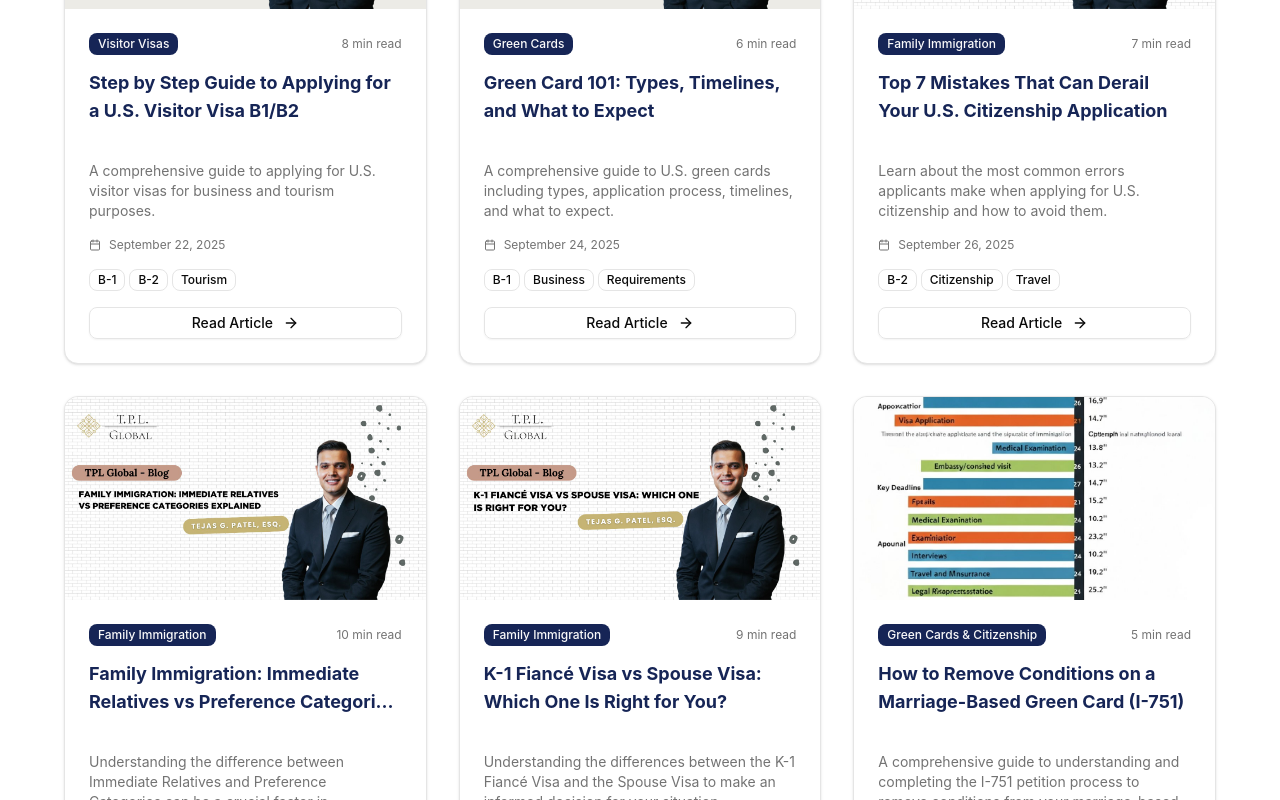
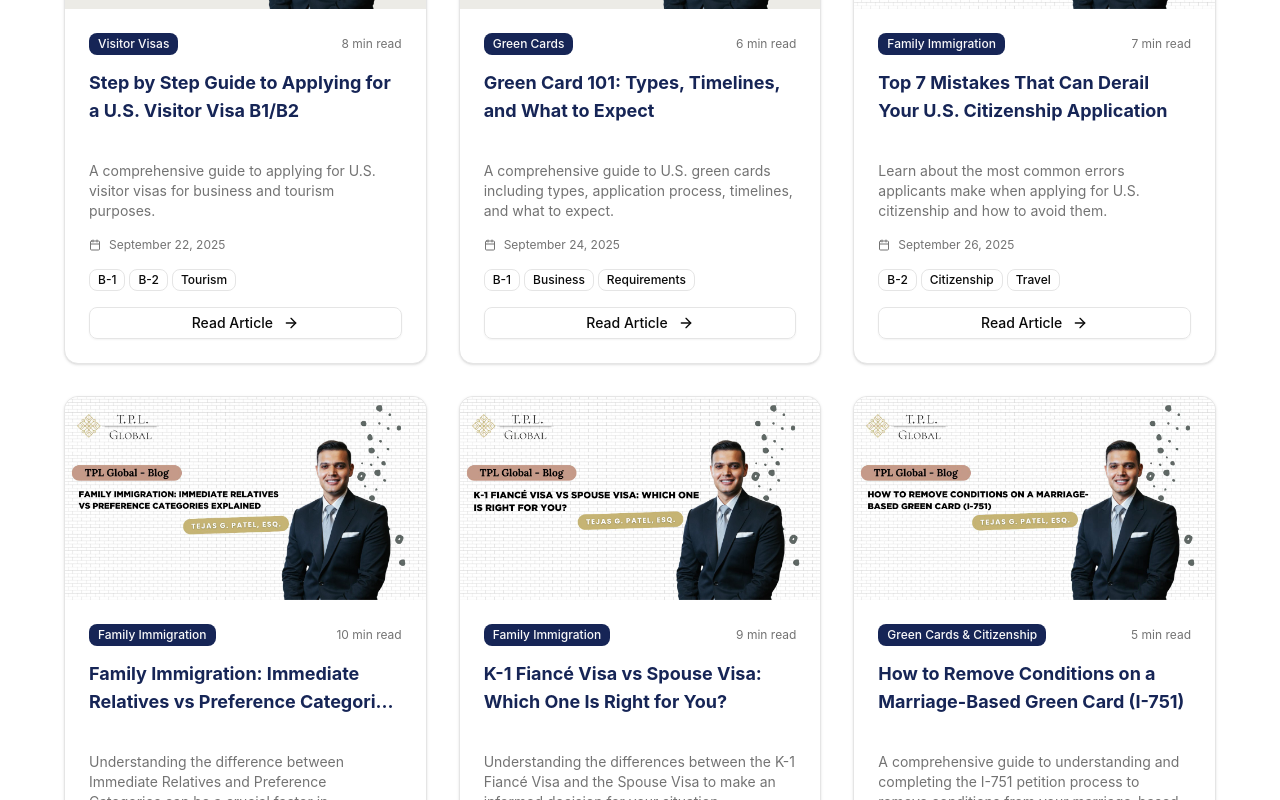
Before and after one commit to TLP-Global/TPL-Global-web, a Next.js app: page /blog in a window 1280 px wide. Shown: the part 495-1295 px from the top of the page. Built offline with nearby package versions, Linux system fonts and the light colour scheme.

Commit message:
added blog 6 thumbnail

```diff
--- a/app/blog/page.tsx
+++ b/app/blog/page.tsx
@@ -98,7 +98,7 @@ const blogPosts = [
     date: "October 4, 2025",
     readTime: "5 min read",
     slug: "remove-conditions-marriage-based-green-card-i751",
-    image: "/calendar-timeline-immigration-process.jpg",
+    image: "/blog6.jpeg",
     tags: ["Timeline", "Processing Times", "Family"],
   },
   {
```
Also changed, not shown: public/blog6.jpeg (added).
